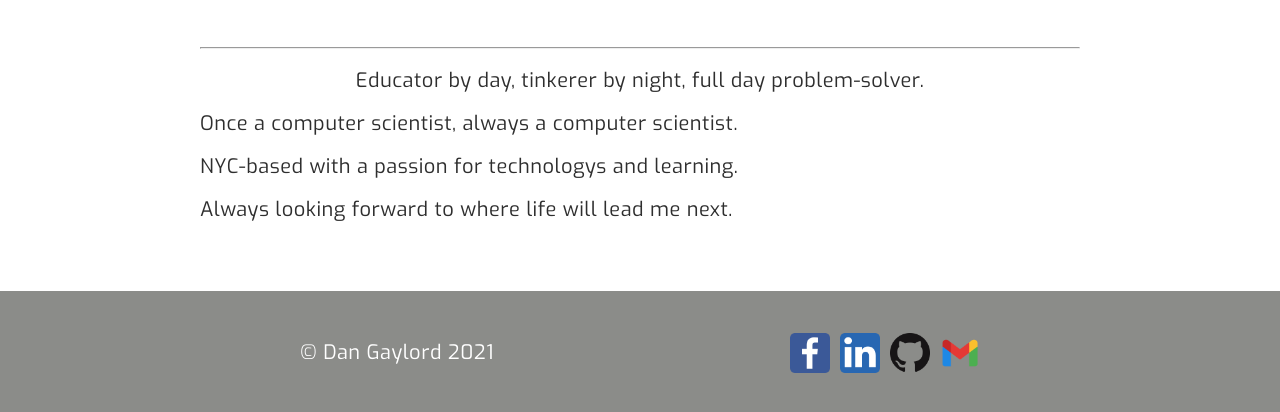
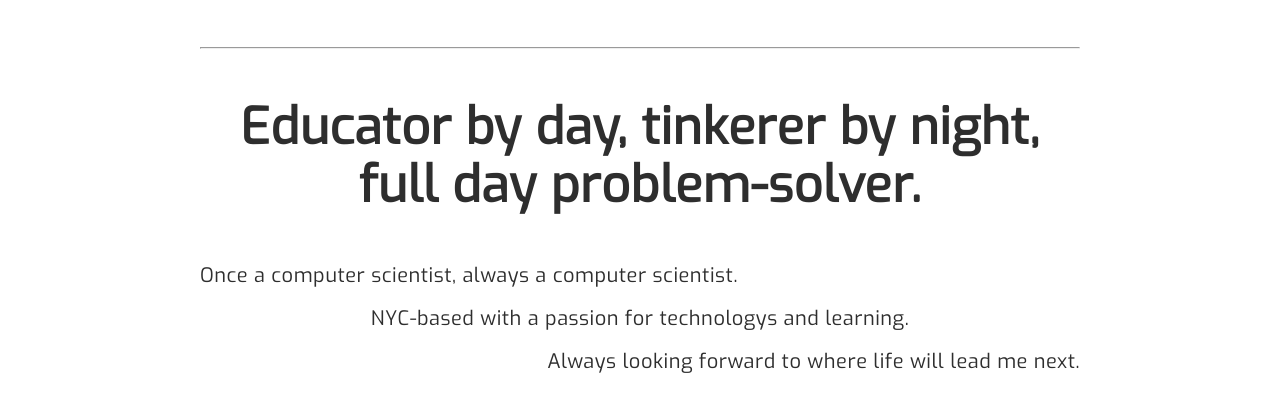
Before and after one commit to danielgaylord/gatsby-portfolio, a Gatsby site in the folder gatsby/: page / in a window 1280 px wide. Shown: the part 388-800 px from the top of the page. Built offline with nearby package versions, Linux system fonts and the light colour scheme; Gatsby itself is replaced by a stand-in of ours.

Commit message:
Update GlobalStyles.js

```diff
--- a/gatsby/src/styles/GlobalStyles.js
+++ b/gatsby/src/styles/GlobalStyles.js
@@ -70,6 +70,20 @@ const GlobalStyles = createGlobalStyle`
         align-self: center;
     }
 
+    .call-out {
+        font-size: 5rem;
+        font-weight: bold;
+    }
+
+    .dive-in {
+        & p:nth-child(2) {
+        text-align: center;
+        }
+        & p:nth-child(3) {
+        text-align: right;
+        }
+    }
+
     .jiggle:hover {
         animation: jiggle 0.5s infinite linear;
     }
```
